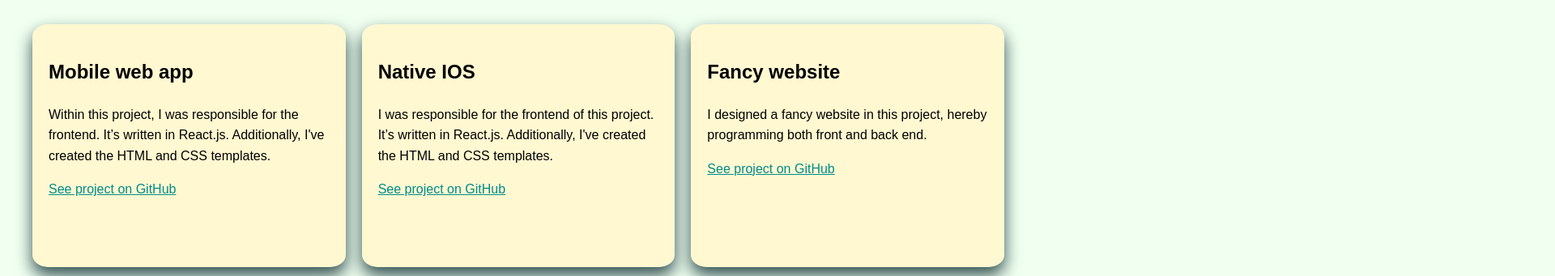
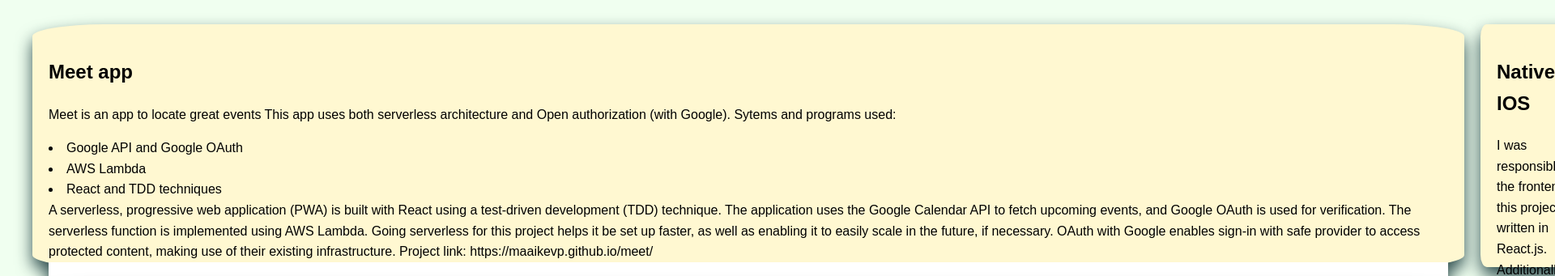
Before and after one commit to maaikevp/Portfolio-website, a plain HTML site: page work.html in a window 1280 px wide. Shown: the part 283-624 px from the top of the page at 81% size, 1920 px wide, since content can reach past the window. Drawn offline with Linux system fonts and the light colour scheme; a web font is replaced by a local one.

Commit message:
Update on work

```diff
--- a/work.html
+++ b/work.html
@@ -1,5 +1,6 @@
 <!DOCTYPE html>
 <html>
+
 <head>
 
    <title>Page Title</title>
@@ -16,6 +17,7 @@
    <meta name="viewport" content="width=device-width, initial-scale=1">
 
 </head>
+
 <body>
 
    <!-- Header including the logo and the main navigation -->
@@ -47,16 +49,40 @@
          <!-- Grid items will live here -->
 
          <div class="grid__item">
-                <h2>Mobile web app</h2>
+            <h2>Meet app</h2>
             <p>
-                Within this project, I was responsible for the frontend. It’s written in React.js. Additionally, I've created the HTML and CSS templates.
+               Meet is an app to locate great events
+
+               This app uses both serverless architecture and Open authorization (with Google).
+
+               Sytems and programs used:
+
+               <li>Google API and Google OAuth</li>
+               <li>AWS Lambda</li>
+               <li>React and TDD techniques</li>
+
+               A serverless, progressive web application (PWA) is built with React using a test-driven development (TDD)
+               technique. The application uses the Google Calendar API to fetch upcoming events, and Google OAuth is
+               used for verification. The serverless function is implemented using AWS Lambda.
+
+               Going serverless for this project helps it be set up faster, as well as enabling it to easily scale in
+               the future, if necessary.
+
+               OAuth with Google enables sign-in with safe provider to access protected content, making use of their
+               existing infrastructure.
+
+               Project link: https://maaikevp.github.io/meet/
+
+               <img src="img/Meet-app-screenshot.JPG" alt="app-screenshot">
+
             </p>
-                <a href="#">See project on GitHub</a>
+            <a href="https://github.com/maaikevp/meet">See project on GitHub</a>
          </div>
          <div class="grid__item">
             <h2>Native IOS</h2>
             <p>
-                I was responsible for the frontend of this project. It’s written in React.js. Additionally, I've created the HTML and CSS templates.
+               I was responsible for the frontend of this project. It’s written in React.js. Additionally, I've created
+               the HTML and CSS templates.
             </p>
             <a href="#">See project on GitHub</a>
          </div>
@@ -103,4 +129,5 @@
    </footer>
 
 </body>
+
 </html>
```
Also changed, not shown: img/Meet-app-screenshot.JPG (added). Lines whose indentation alone changed are shown as unchanged.
